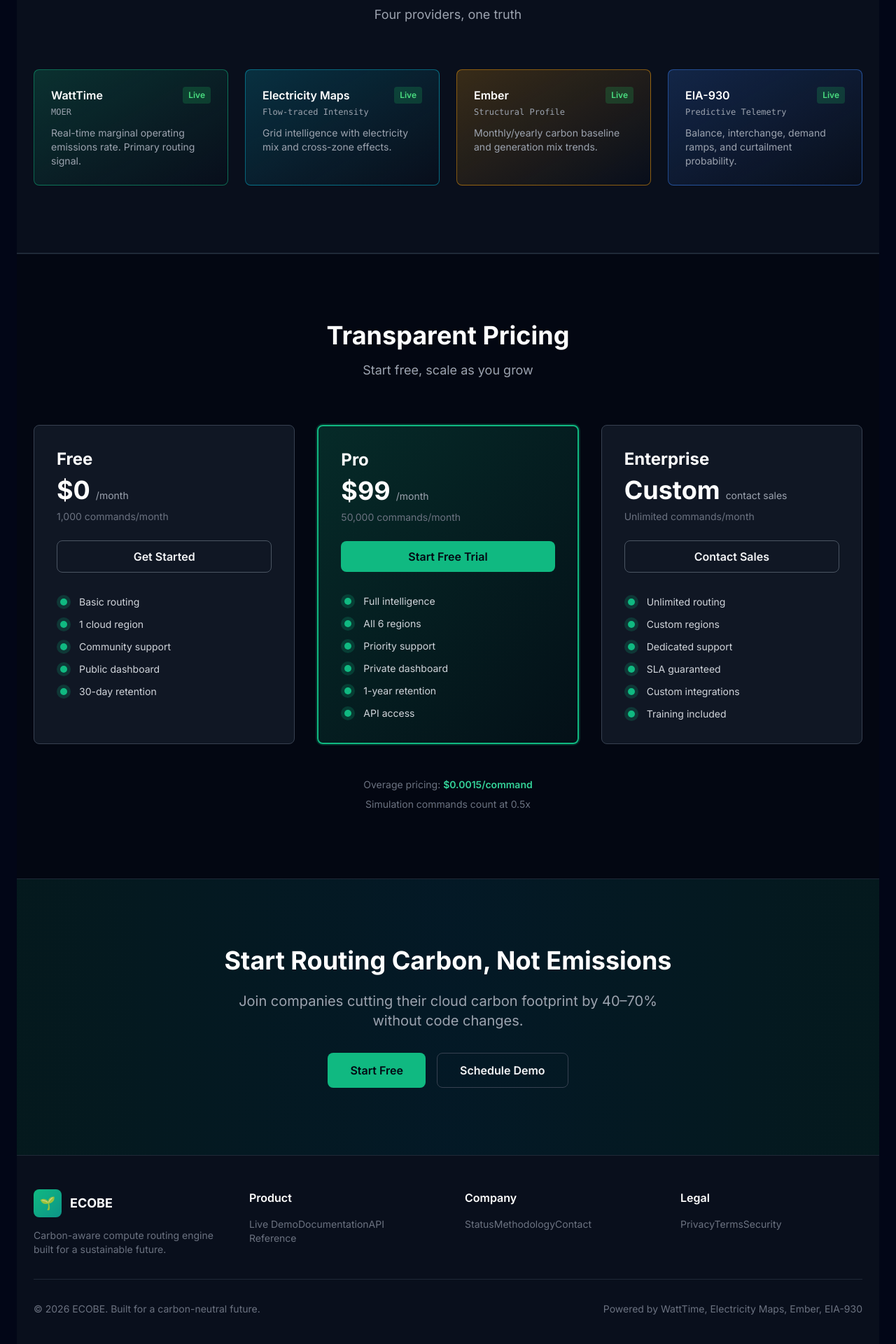
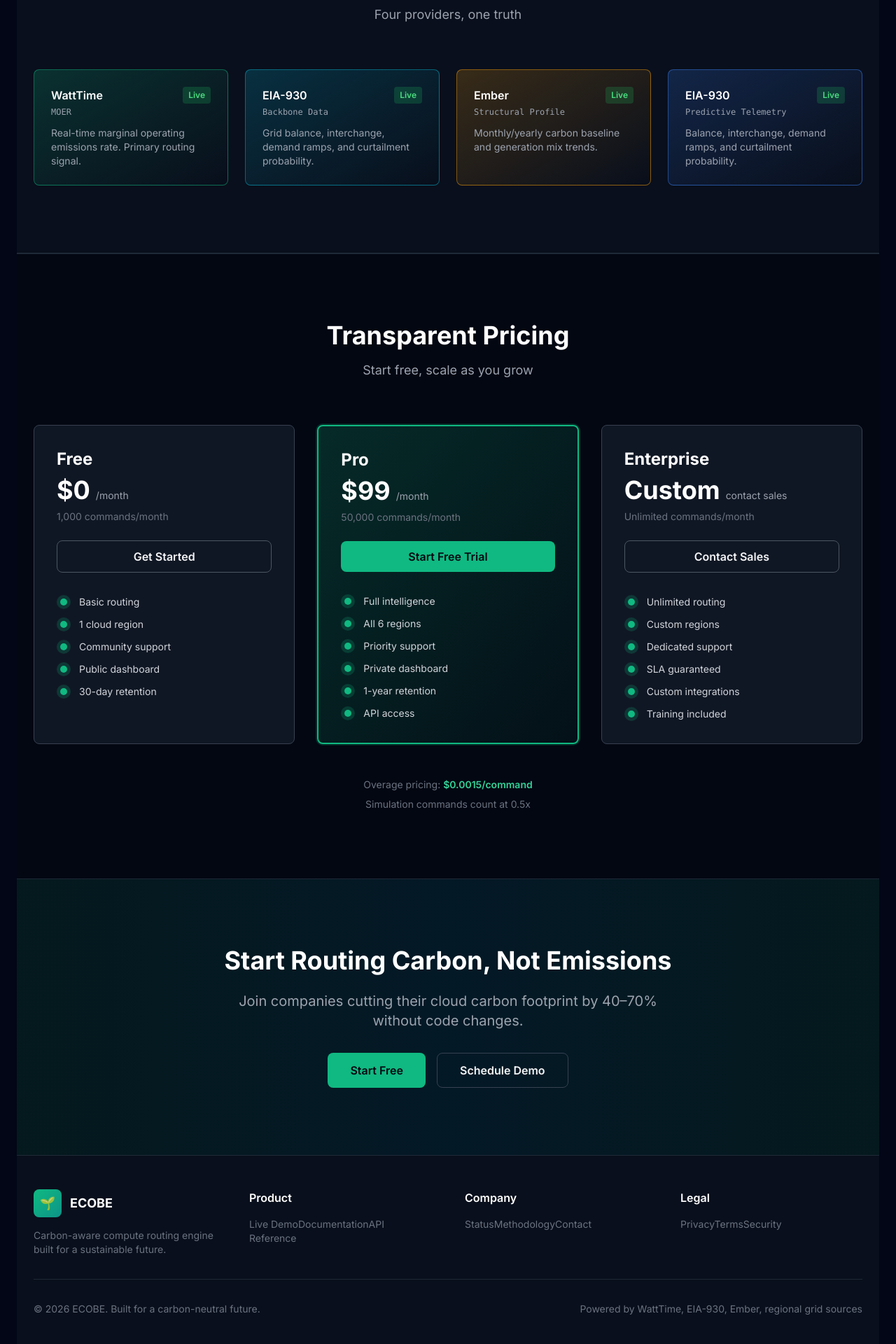
Before and after one commit to reprewindai-dev/co2-router-dashboard, a Next.js app: page / in a window 1280 px wide. Shown: the part 2980-4900 px from the top of the page at 70% size. Built offline with nearby package versions, Linux system fonts and the light colour scheme; no server answers.

Commit message:
Fix provider copy to match approved stack
- Replace Electricity Maps references with WattTime
- Update footer to show correct providers: WattTime, EIA-930, Ember, regional grid sources
- Fix provider health monitor to use WattTime metrics
- Align dashboard copy with actual implementation stack

```diff
--- a/src/app/page.tsx
+++ b/src/app/page.tsx
@@ -168,7 +168,7 @@
         curtailmentProbability: 0.02,
         importCarbonLeakageScore: 0.15,
         source_used: 'WattTime',
-        validation_source: 'Electricity Maps',
+        validation_source: 'WattTime',
         fallback_used: false,
         estimatedFlag: false,
         syntheticFlag: false,
@@ -592,9 +592,9 @@
                 color: 'emerald',
               },
               {
-                name: 'Electricity Maps',
-                signal: 'Flow-traced Intensity',
-                description: 'Grid intelligence with electricity mix and cross-zone effects.',
+                name: 'EIA-930',
+                signal: 'Backbone Data',
+                description: 'Grid balance, interchange, demand ramps, and curtailment probability.',
                 status: 'Live',
                 color: 'cyan',
               },
@@ -832,7 +832,7 @@
               © 2026 ECOBE. Built for a carbon-neutral future.
             </p>
             <p className="text-gray-500 text-sm">
-              Powered by WattTime, Electricity Maps, Ember, EIA-930
+              Powered by WattTime, EIA-930, Ember, regional grid sources
             </p>
           </div>
         </div>
--- a/src/components/ProviderHealthMonitor.tsx
+++ b/src/components/ProviderHealthMonitor.tsx
@@ -19,8 +19,8 @@
   })
 
   const disagreeRate =
-    metrics?.electricityMaps?.successRate != null
-      ? ((1 - metrics.electricityMaps.successRate) * 100).toFixed(1)
+    metrics?.watttime?.successRate != null
+      ? ((1 - metrics.watttime.successRate) * 100).toFixed(1)
       : null
 
   return (
@@ -38,13 +38,13 @@
 
       {isError && (
         <div className="space-y-3">
-          {/* Fallback: show Electricity Maps status from metrics */}
-          {metrics?.electricityMaps && (
+          {/* Fallback: show WattTime status from metrics */}
+          {metrics?.watttime && (
             <ProviderRow
-              name="Electricity Maps"
-              status={metrics.electricityMaps.successRate != null && metrics.electricityMaps.successRate > 0.8 ? 'healthy' : 'degraded'}
+              name="WattTime"
+              status={metrics.watttime.successRate != null && metrics.watttime.successRate > 0.8 ? 'healthy' : 'degraded'}
               latencyMs={metrics.p95LatencyDeltaMs}
-              lastSuccessAt={metrics.electricityMaps.lastSuccessAt}
+              lastSuccessAt={metrics.watttime.lastSuccessAt}
               disagreeRate={null}
             />
           )}
```
